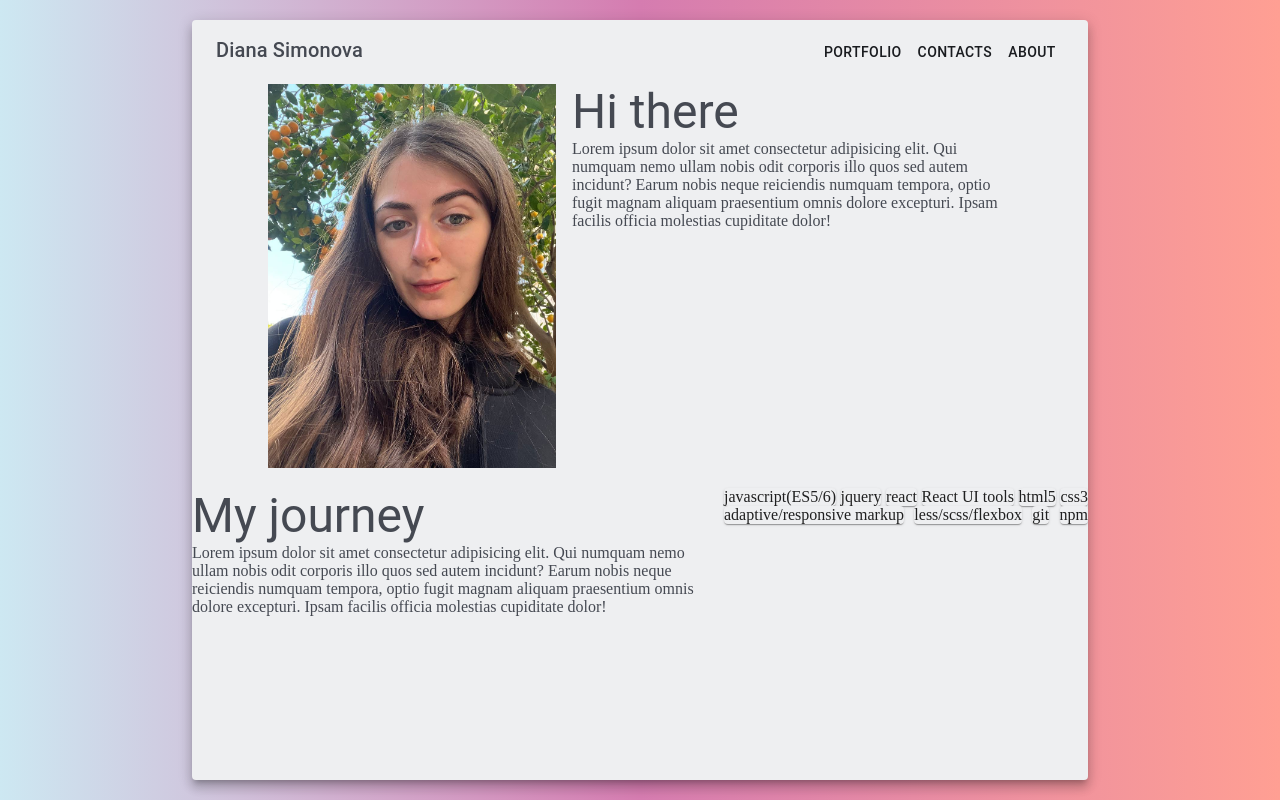
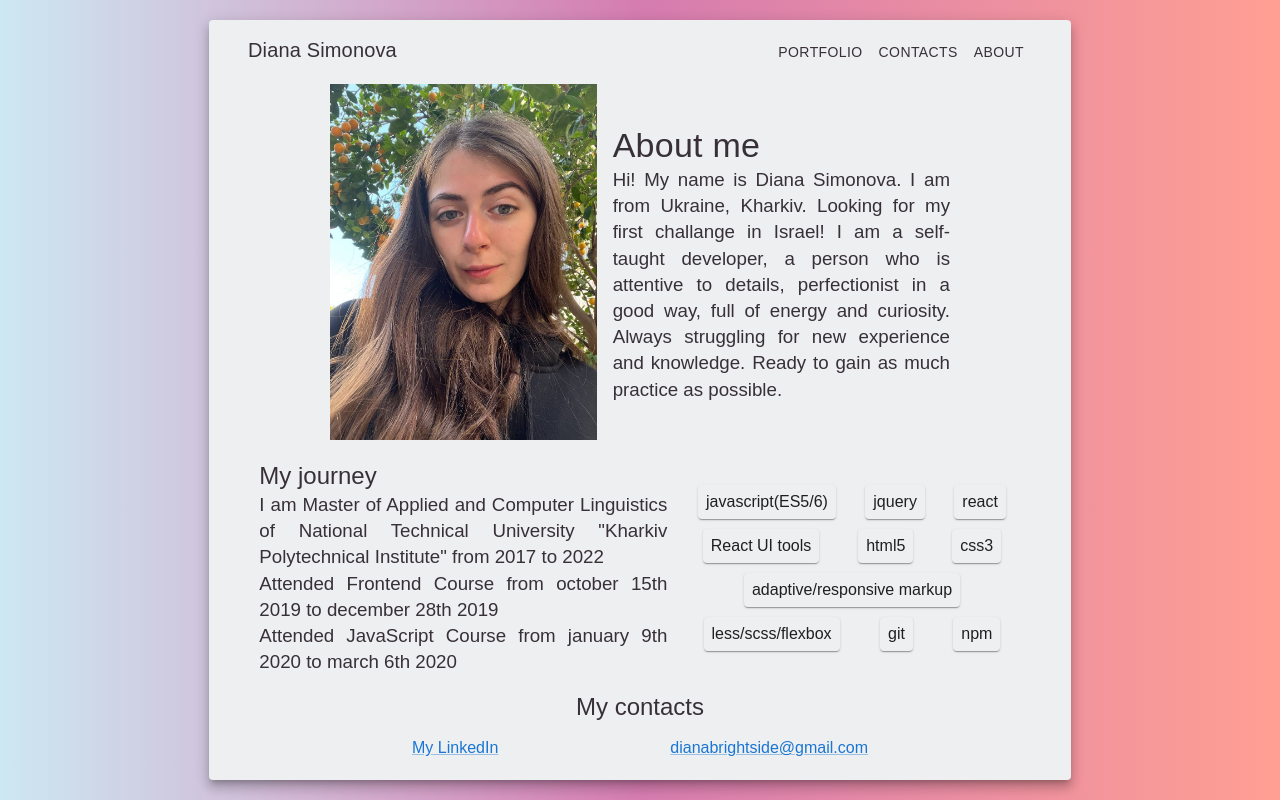
Before and after one commit to DianaBrightside/diana_simonova_cv.github.io, a React (Create React App) app: page / in a window 1280 px wide. Built offline with nearby package versions, Linux system fonts and the light colour scheme.

Commit message:
draft of the main page

```diff
--- a/src/Components/ContentWrapper.js
+++ b/src/Components/ContentWrapper.js
@@ -15,7 +15,12 @@ const ContentWrapper = () => {
         }}
       >
         <Paper
-          sx={{ overflow: "scroll", height: "95vh", width: "70vw" }}
+          sx={{
+            overflow: "scroll",
+            height: "95vh",
+            width: "65vw",
+            padding: "0 15px",
+          }}
           elevation={8}
         >
           <Header />
--- a/src/Components/Header.js
+++ b/src/Components/Header.js
@@ -1,7 +1,6 @@
-import { Button, Grid, Toolbar, Typography, useTheme } from "@mui/material";
+import { Button, Grid, Toolbar, Typography } from "@mui/material";
 
 const Header = () => {
-  const { breakpoints } = useTheme();
   return (
     <Toolbar>
       <Grid
--- a/src/Components/PersonalInfo.js
+++ b/src/Components/PersonalInfo.js
@@ -1,38 +1,75 @@
-import { Grid, Typography } from "@mui/material";
+import { styled } from "@mui/material/styles";
+import { Grid, Link, Typography } from "@mui/material";
 import Technologies from "./Technologies";
+
+const AboutMeText = styled(Typography)(() => ({
+  display: "flex",
+  fontSize: "1.17em",
+  textAlign: "justify",
+  lineHeight: "1.4em",
+}));
 
 const PersonalInfo = () => {
   return (
-    <Grid container spacing={2} sx={{ justifyContent: "center" }}>
-      <Grid item xs={10} sm={5} lg={4}>
+    <Grid
+      container
+      spacing={2}
+      sx={{ justifyContent: "center", alignItems: "center" }}
+    >
+      <Grid item xs={10} sm={7} md={5} lg={4}>
         <img
           src={require("../Images/personalPhoto.jpg")}
           alt="Diana Simonova"
           width="100%"
         />
       </Grid>
-      <Grid item xs={12} sm={6}>
-        <Typography variant="h3">Hi there</Typography>
-        <Typography variant="p">
-          Lorem ipsum dolor sit amet consectetur adipisicing elit. Qui numquam
-          nemo ullam nobis odit corporis illo quos sed autem incidunt? Earum
-          nobis neque reiciendis numquam tempora, optio fugit magnam aliquam
-          praesentium omnis dolore excepturi. Ipsam facilis officia molestias
-          cupiditate dolor!
-        </Typography>
+      <Grid item xs={12} md={5}>
+        <Typography variant="h4">About me</Typography>
+        <AboutMeText variant="p">
+          Hi! My name is Diana Simonova. I am from Ukraine, Kharkiv. Looking for
+          my first challange in Israel! I am a self-taught developer, a person
+          who is attentive to details, perfectionist in a good way, full of
+          energy and curiosity. Always struggling for new experience and
+          knowledge. Ready to gain as much practice as possible.
+        </AboutMeText>
       </Grid>
-      <Grid item xs={12} md={7}>
-        <Typography variant="h3">My journey</Typography>
-        <Typography variant="p">
-          Lorem ipsum dolor sit amet consectetur adipisicing elit. Qui numquam
-          nemo ullam nobis odit corporis illo quos sed autem incidunt? Earum
-          nobis neque reiciendis numquam tempora, optio fugit magnam aliquam
-          praesentium omnis dolore excepturi. Ipsam facilis officia molestias
-          cupiditate dolor!
-        </Typography>
+      <Grid item xs={12} md={6}>
+        <Typography variant="h5">My journey</Typography>
+        <AboutMeText variant="p">
+          I am Master of Applied and Computer Linguistics of National Technical
+          University "Kharkiv Polytechnical Institute" from 2017 to 2022
+        </AboutMeText>
+        <AboutMeText variant="p">
+          Attended Frontend Course from october 15th 2019 to december 28th 2019
+        </AboutMeText>
+        <AboutMeText variant="p">
+          Attended JavaScript Course from january 9th 2020 to march 6th 2020
+        </AboutMeText>
       </Grid>
       <Grid item xs={12} md={5}>
         <Technologies />
+      </Grid>
+      <Grid item xs={12} sx={{ textAlign: "center" }}>
+        <Typography variant="h5">My contacts</Typography>
+        <Grid
+          item
+          sx={{ display: "flex", justifyContent: "space-evenly", padding: 2 }}
+        >
+          <Link
+            target="_blank"
+            href="https://www.linkedin.com/in/diana-simonova-395030177/"
+            underline="always"
+          >
+            My LinkedIn
+          </Link>
+          <Link
+            target="_blank"
+            href="mailto:dianabrightside@gmail.com"
+            underline="always"
+          >
+            dianabrightside@gmail.com
+          </Link>
+        </Grid>
       </Grid>
     </Grid>
   );
--- a/src/Components/Technologies.js
+++ b/src/Components/Technologies.js
@@ -19,7 +19,7 @@ const Technologies = () => {
       sx={{
         display: "flex",
         flexWrap: "wrap",
-        justifyContent: "space-between",
+        justifyContent: "space-around",
       }}
     >
       {technologies.map((technology, index) => {
--- a/src/Components/Technology.js
+++ b/src/Components/Technology.js
@@ -1,7 +1,13 @@
+import { styled } from "@mui/material/styles";
 import { Paper } from "@mui/material";
 
+const MyTechnology = styled(Paper)(() => ({
+  padding: "8px",
+  margin: "5px",
+}));
+
 const Technology = ({ technology, index }) => {
-  return <Paper key={index}>{technology}</Paper>;
+  return <MyTechnology key={index}>{technology}</MyTechnology>;
 };
 
 export default Technology;
--- a/src/Style/theme.js
+++ b/src/Style/theme.js
@@ -4,20 +4,12 @@ import {
 
 
 export const theme = createTheme({
-    breakpoints: {
-        values: {
-            xs: 0,
-            sm: 600,
-            md: 900,
-            lg: 1200,
-            xl: 1536,
-        },
-    },
     components: {
         MuiTypography: {
             styleOverrides: {
                 root: {
-                    color: '#454952'
+                    fontFamily: 'sans-serif',
+                    color: '#373037'
                 }
             }
         },
@@ -32,13 +24,15 @@ export const theme = createTheme({
             styleOverrides: {
                 root: {
                     backgroundColor: "#EEEFF1",
+                    fontFamily: "sans-serif"
                 }
             }
         },
         MuiButton: {
             styleOverrides: {
                 root: {
-                    color: '#191B1F'
+                    color: '#373037',
+                    fontFamily: "sans-serif"
                 }
             }
         }
```
